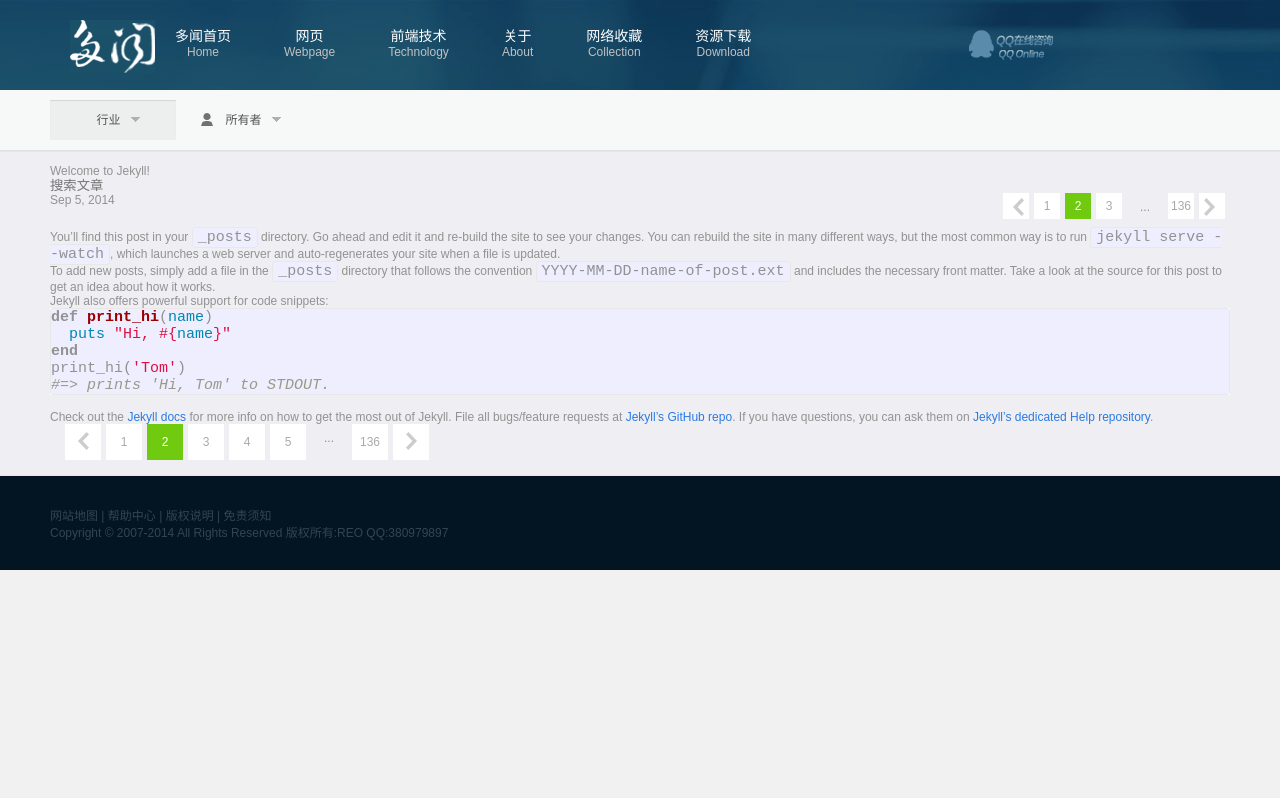
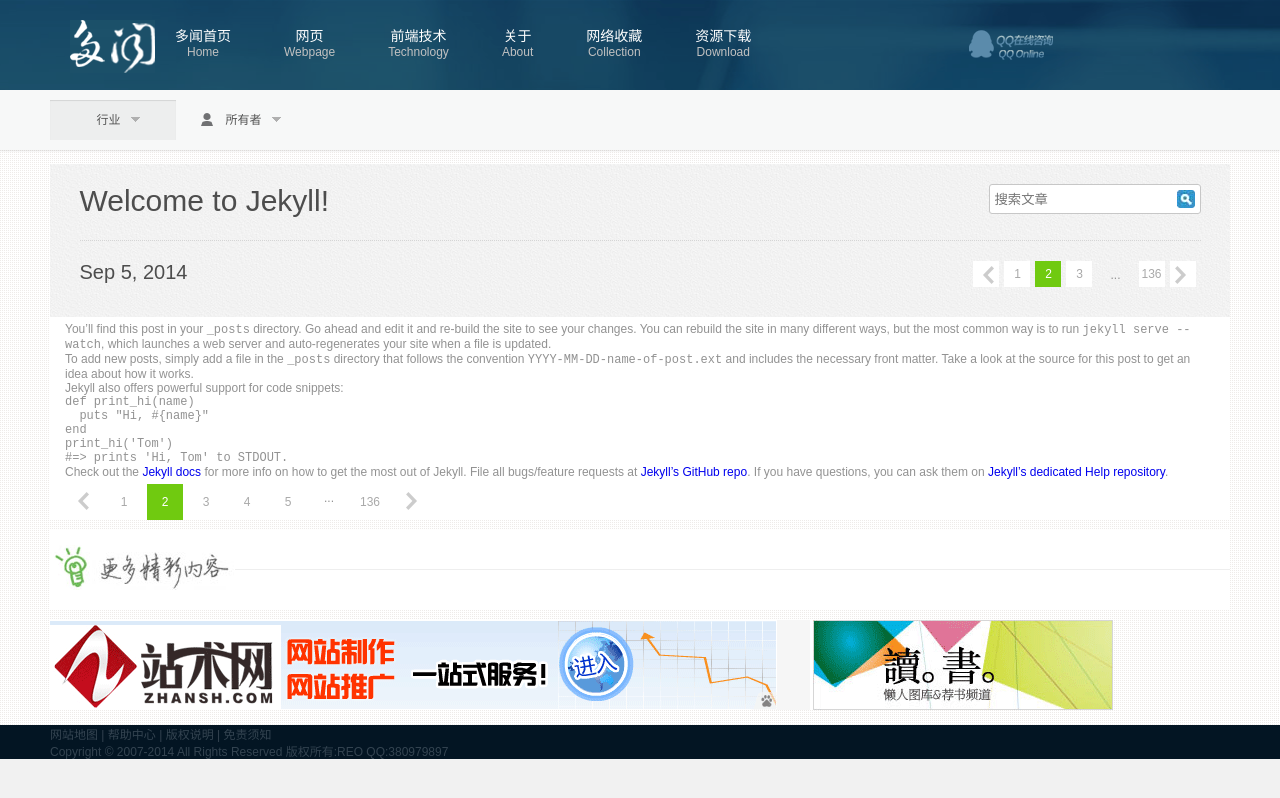
Before and after one commit to carrie-ling/carrie-ling.github.io, a Jekyll site: the page built from page2.html, in a window 1280 px wide. Shown: the top 798 px of the page. Built offline with Jekyll 4.4.1, drawn with Linux system fonts in a browser that asks for light colours.

Commit message:
提交修改

```diff
--- a/_includes/head.html
+++ b/_includes/head.html
@@ -5,11 +5,10 @@
 
     <title>{% if page.title %}{{ page.title }}{% else %}{{ site.title }}{% endif %}</title>
     <meta name="description" content="{{ site.description }}">
-
-    <link rel="stylesheet" href="{{ "/css/main.css" | prepend: site.baseurl }}">
     <link rel="stylesheet" href="{{ "/css/base.css" | prepend: site.baseurl }}">
     <link rel="stylesheet" href="{{ "/css/common.css" | prepend: site.baseurl }}">
     <link rel="stylesheet" href="{{ "/css/page.css" | prepend: site.baseurl }}">
+    <link rel="stylesheet" href="{{ "/css/page2.css" | prepend: site.baseurl }}">
     <link rel="stylesheet" href="{{ "/css/style.css" | prepend: site.baseurl }}">
     <link rel="canonical" href="{{ page.url | replace:'index.html','' | prepend: site.baseurl | prepend: site.url }}">
 </head>
--- a/page2.html
+++ b/page2.html
@@ -53,11 +53,11 @@ layout: default
 
     </div>
     <div class="more">
-        <div class="moretitle"><img src="images/moretitle.png" alt=""/></div>
+        <div class="moretitle"><img src="assets/moretitle.png" alt=""/></div>
         <div class="clear"></div>
     </div>
     <div class="adbanner">
-        <img src="images/adbanner.gif" alt=""/>
+        <img src="assets/adbanner.gif" alt=""/>
     </div>
 </div>
 
```
